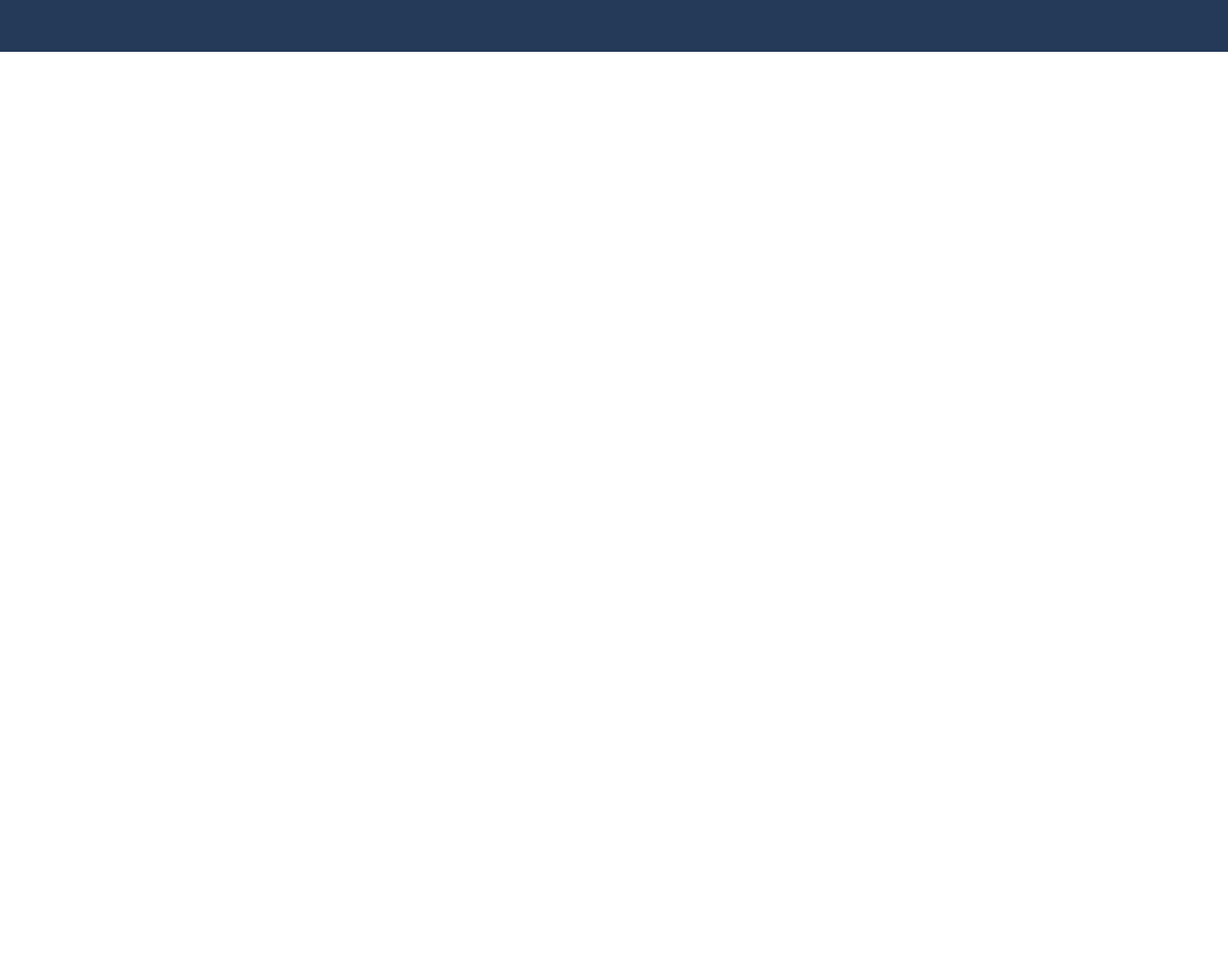
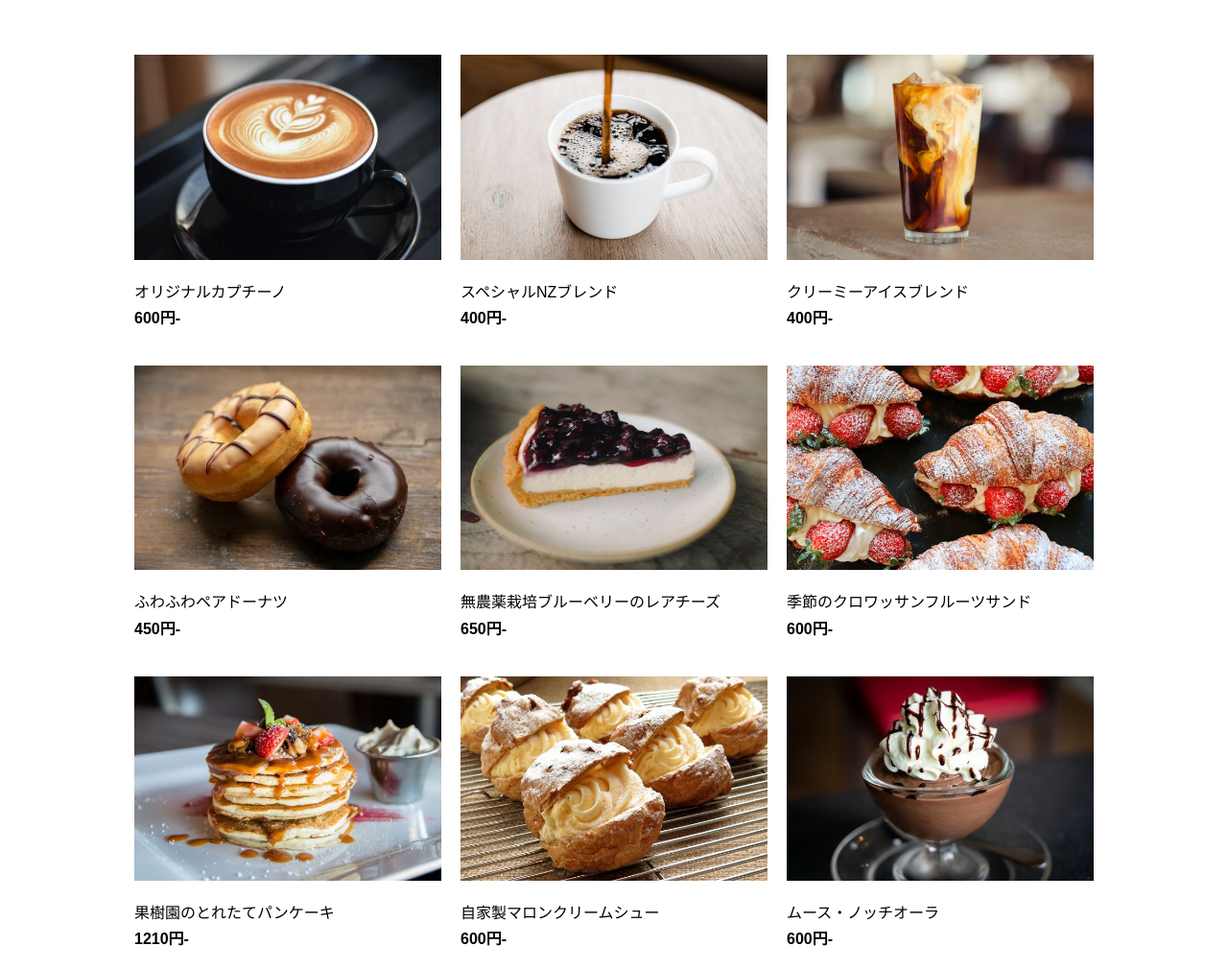
Before and after one commit to 2006keisuke/2006keisuke.github.io, a plain HTML site: page menu.html in a window 1280 px wide. Shown: the part 500-1511 px from the top of the page at 96% size. Before the commit the page ends 800 px from the top, so only its background shows below. Drawn offline with Linux system fonts and the light colour scheme.

Commit message:
index以外　作り直し2

```diff
--- a/css/style.css
+++ b/css/style.css
@@ -69,6 +69,7 @@ img{
 
 /*すべてのページに適用 - ヒーロー　*/
 .hero{
+    padding:137px 0;/*上下に137pxあける*/
     background-repeat:no-repeat;
     background-position:center;
     background-size:cover;
@@ -76,8 +77,17 @@ img{
     text-align: center;
 }
 .hero.index{
-    padding:287px 0;/*上下に287pxあける*/
+    padding:287px 0;
     background-image:url(../image/home-hero.jpg);
+}
+.hero.access{
+    background-image: url(../image/access-hero.jpg);
+}
+.hero.menu{
+    background-image: url(../image/menu-hero.jpg);
+}
+.hero.contact{
+    background-image: url(../image/contact-hero.jpg);
 }
 /*すべてのページに適用 - メイン　*/
 main{
@@ -114,6 +124,7 @@ main h2{
 }
 
 /*個別のスタイル*/
+/*index.html*/
 .logo-whale{
     text-align:center;
 }
@@ -129,4 +140,10 @@ main h2{
     text-align:left;
     vertical-align:top;
 }
-/*index.html*/
+
+/*menu.html*/
+.items{
+    display:grid;
+    grid-template-columns: 1fr 1fr 1fr;
+    gap:20px;
+}
--- a/menu.html
+++ b/menu.html
@@ -29,7 +29,71 @@
 
     <!--メイン-->
     <main>
-
+        <div class="items">
+            <div class="item">
+                <img src="image/item1.jpg" alt="オリジナルカプチーノ">
+                <p>
+                    オリジナルカプチーノ<br>
+                    <strong>600円-</strong>
+                </p>
+            </div>
+            <div class="item">
+                <img src="image/item2.jpg" alt="スペシャルNZブレンド">
+                <p>
+                    スペシャルNZブレンド<br>
+                    <strong>400円-</strong>
+                </p>
+            </div>
+            <div class="item">
+                <img src="image/item3.jpg" alt="クリーミーアイスブレンド">
+                <p>
+                    クリーミーアイスブレンド<br>
+                    <strong>400円-</strong>
+                </p>
+            </div>
+            <div class="item">
+                <img src="image/item4.jpg" alt="ふわふわペアドーナツ">
+                <p>
+                    ふわふわペアドーナツ<br>
+                    <strong>450円-</strong>
+                </p>
+            </div>
+            <div class="item">
+                <img src="image/item5.jpg" alt="無農薬栽培ブルーベリーのレアチーズ">
+                <p>
+                    無農薬栽培ブルーベリーのレアチーズ<br>
+                    <strong>650円-</strong>
+                </p>
+            </div>
+            <div class="item">
+                <img src="image/item6.jpg" alt="季節のクロワッサンフルーツサンド">
+                <p>
+                    季節のクロワッサンフルーツサンド<br>
+                    <strong>600円-</strong>
+                </p>
+            </div>
+            <div class="item">
+                <img src="image/item7.jpg" alt="果樹園のとれたてパンケーキ">
+                <p>
+                    果樹園のとれたてパンケーキ<br>
+                    <strong>1210円-</strong>
+                </p>
+            </div>
+            <div class="item">
+                <img src="image/item8.jpg" alt="自家製マロンクリームシュー">
+                <p>
+                    自家製マロンクリームシュー<br>
+                    <strong>600円-</strong>
+                </p>
+            </div>
+            <div class="item">
+                <img src="image/item9.jpg" alt="ムース・ノッチオーラ">
+                <p>
+                    ムース・ノッチオーラ<br>
+                    <strong>600円-</strong>
+                </p>
+            </div>
+        </div>
     </main>
     <!--メインここまで-->
 
```
Also changed, not shown: access.html (+12 -1 lines), contact.html (+1 -1 lines).
